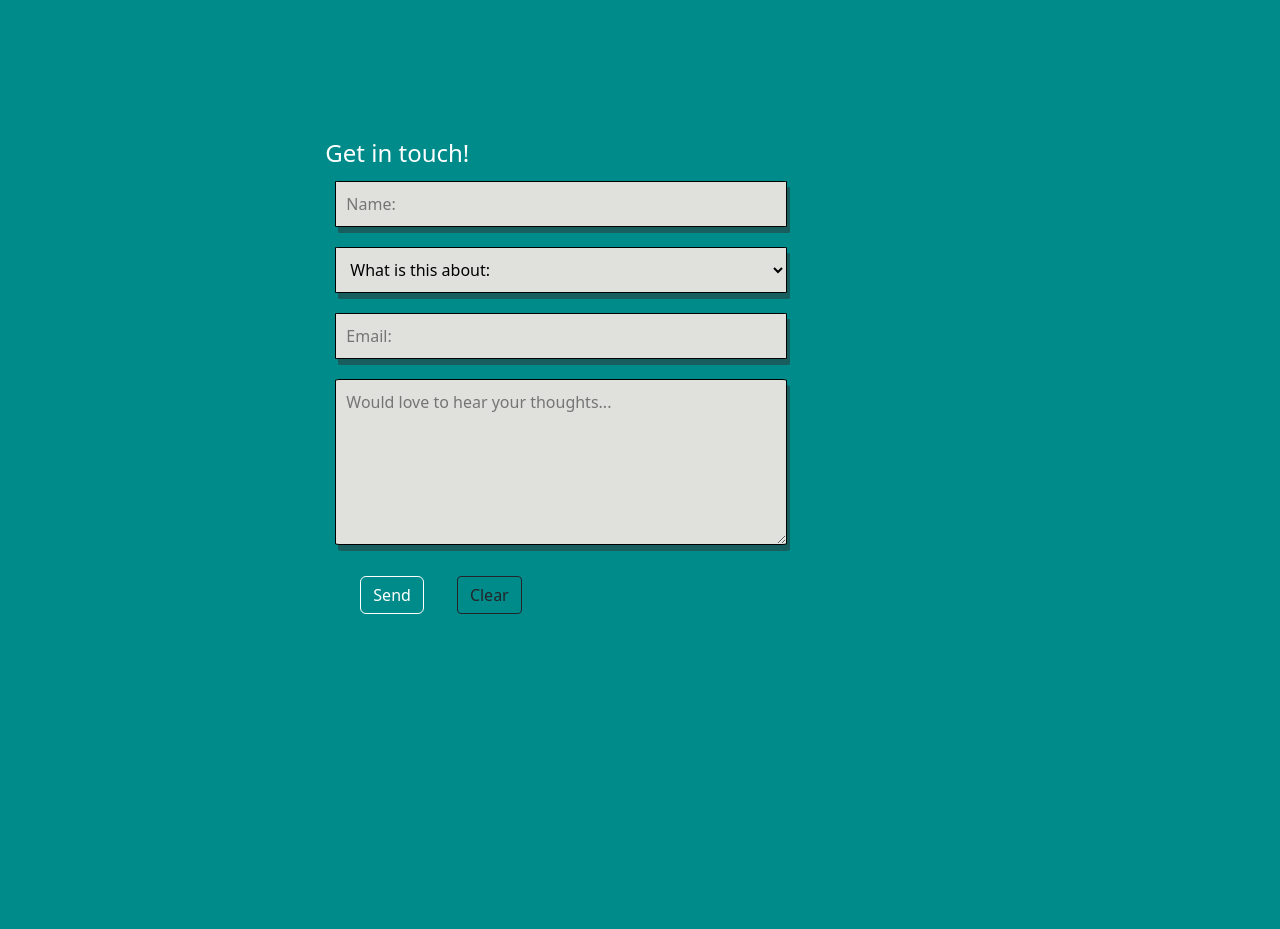
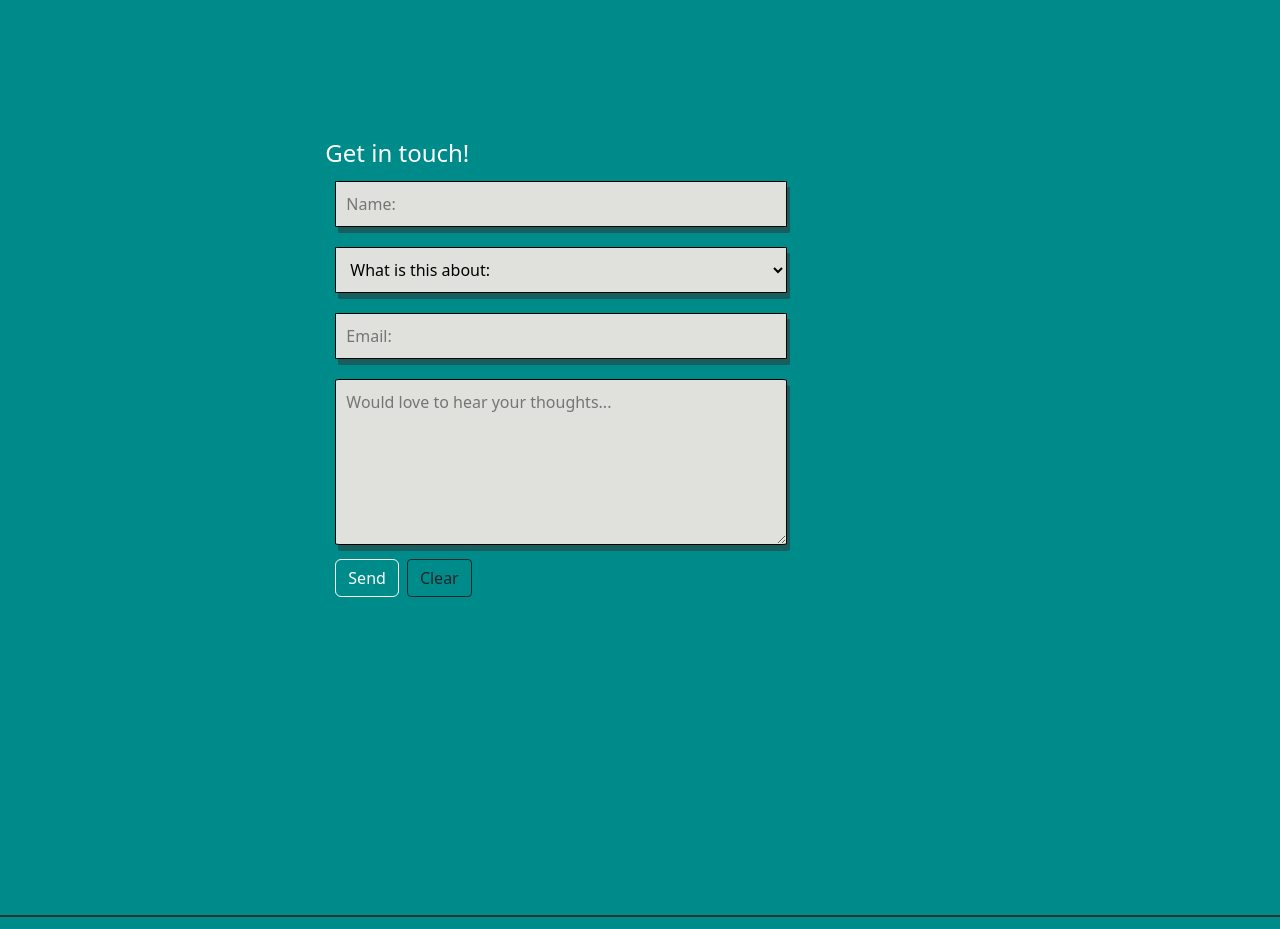
Before and after one commit to JoHeyJo/myWebsiteReact, a React (Create React App) app: page / in a window 1280 px wide. Shown: the part 2460-3389 px from the top of the page. Built offline with nearby package versions, Linux system fonts and the light colour scheme; no server answers.

Commit message:
reduce bottom margin for contact component

```diff
--- a/src/Contact.css
+++ b/src/Contact.css
@@ -1,7 +1,7 @@
 #contact-container {
   display: flex;
   padding-left: 6.25rem;
-  margin-bottom: 400px;
+  margin-bottom: 300px;
 }
 
 form {
@@ -29,12 +29,6 @@ textarea {
   padding: 10px;
 }
 
-#submit-button {
-  border: 2px solid 323232;
-  margin: 25px;
-  padding: 5px, 50px;
-}
-
 /* Greys out the font of the default selection */
 select:invalid {
   color: grey;
```
